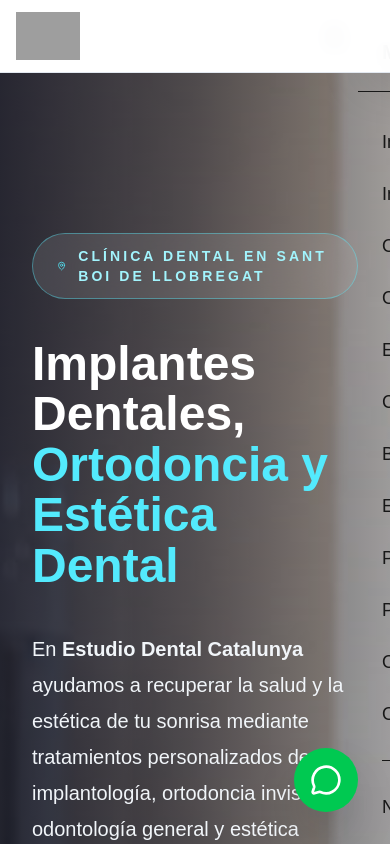
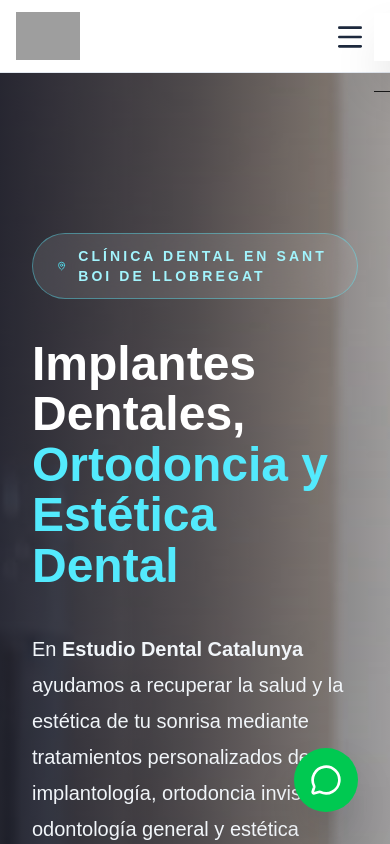
Before and after one commit to estudiodentalcataluna-sketch/estudio-dental-catalunya, a Next.js app: page / in a window 390 px wide. Shown: the top 844 px of the page. Built offline with nearby package versions, Linux system fonts and the light colour scheme; grey boxes are pictures that could not be loaded.

Commit message:
Ajustar posicion del menu movil

```diff
--- a/app/components/Header/Header.tsx
+++ b/app/components/Header/Header.tsx
@@ -6,13 +6,14 @@
 
 export default function Header() {
   return (
-    <header className="sticky top-0 z-50 w-full">
+    <header className="relative z-50 w-full">
       <TopBar />
 
       <div className="relative">
         <Navbar />
 
-        <div className="absolute right-8 top-1/2 -translate-y-1/2 xl:hidden">
+        {/* Menú móvil */}
+        <div className="absolute right-4 top-1/2 z-[60] -translate-y-1/2 sm:right-6 xl:hidden">
           <MobileMenu />
         </div>
       </div>
```
